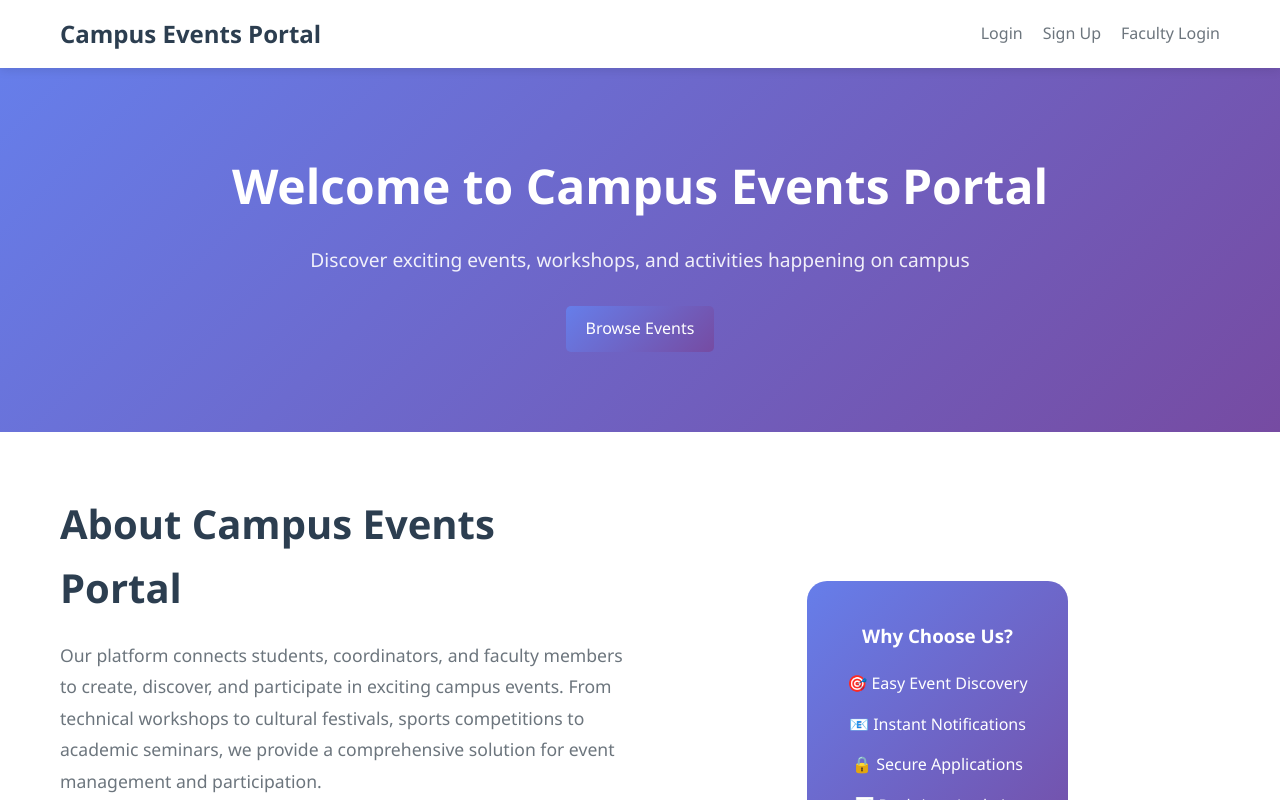
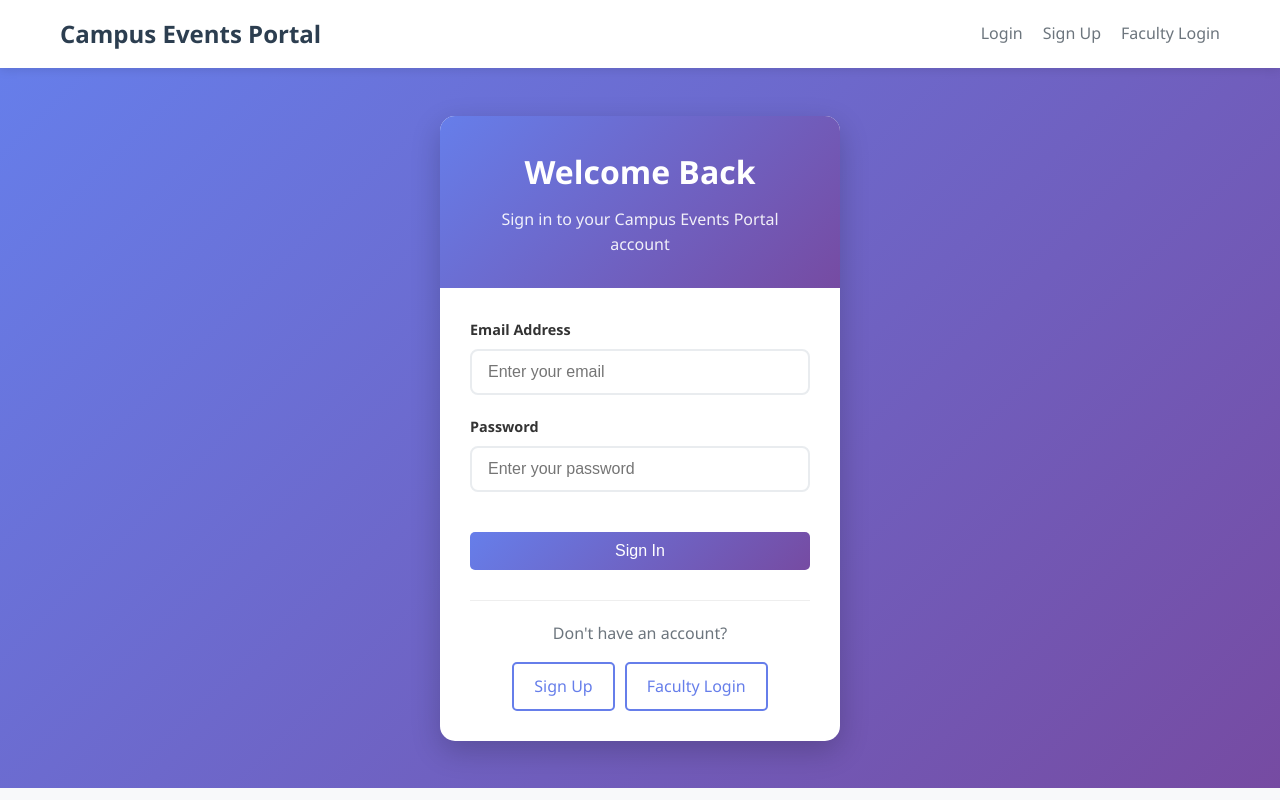
Before and after one commit to deshgautam03/CampusConnect2.0, a React (Create React App) app in the folder client/: page /login in a window 1280 px wide. Before the commit this address led to /. Shown: the top 800 px of the page. Built offline with nearby package versions, Linux system fonts and the light colour scheme; no server answers.

Commit message:
login update

```diff
--- a/client/src/App.js
+++ b/client/src/App.js
@@ -40,7 +40,7 @@ function App() {
           <Routes>
             {/* Public Routes */}
             <Route path="/" element={<Home />} />
-            <Route path="https://campusconnect2-0-2.onrender.com/login" element={<Login />} />
+            <Route path="/login" element={<Login />} />
             <Route path="/register" element={<Register />} />
             <Route path="/faculty-login" element={<FacultyLogin />} />
             <Route path="/faculty-register" element={<FacultyRegister />} />
--- a/client/src/components/auth/Login.js
+++ b/client/src/components/auth/Login.js
@@ -29,7 +29,7 @@ const Login = () => {
 
       if (result.success) {
         toast.success('Login successful!');
-        navigate('/dashboard');
+        navigate('https://campusconnect2-0-2.onrender.com/dashboard');
       } else {
         toast.error(result.message);
       }
--- a/client/src/components/routing/ProtectedRoute.js
+++ b/client/src/components/routing/ProtectedRoute.js
@@ -15,7 +15,7 @@ const ProtectedRoute = ({ children, allowedRoles = [] }) => {
   }
 
   if (!isAuthenticated) {
-    return <Navigate to="https://campusconnect2-0-2.onrender.com/login" replace />;
+    return <Navigate to="/login" replace />;
   }
 
   if (allowedRoles.length > 0 && !allowedRoles.includes(user?.userType)) {
```
